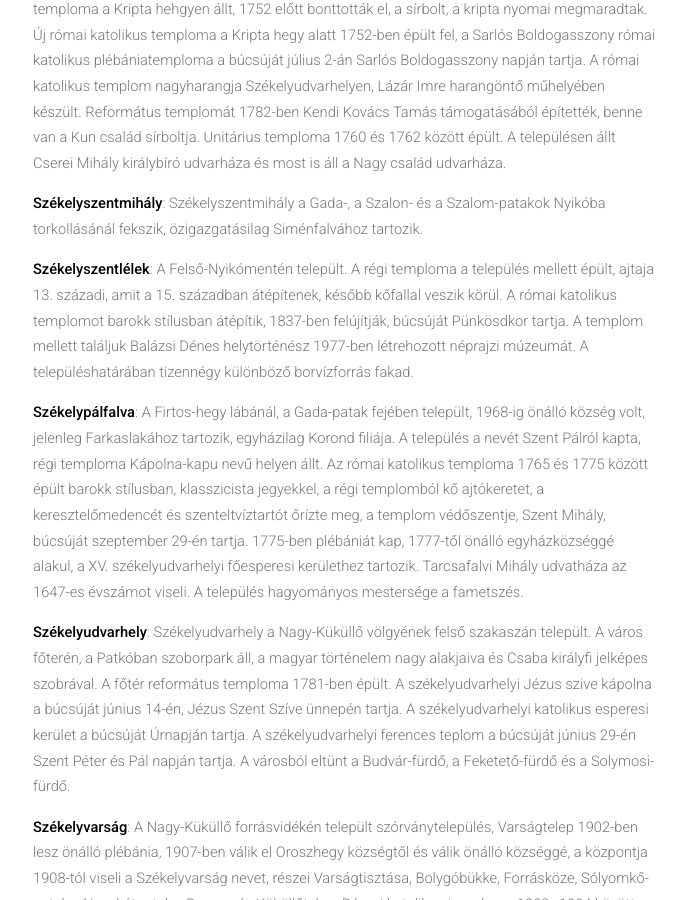
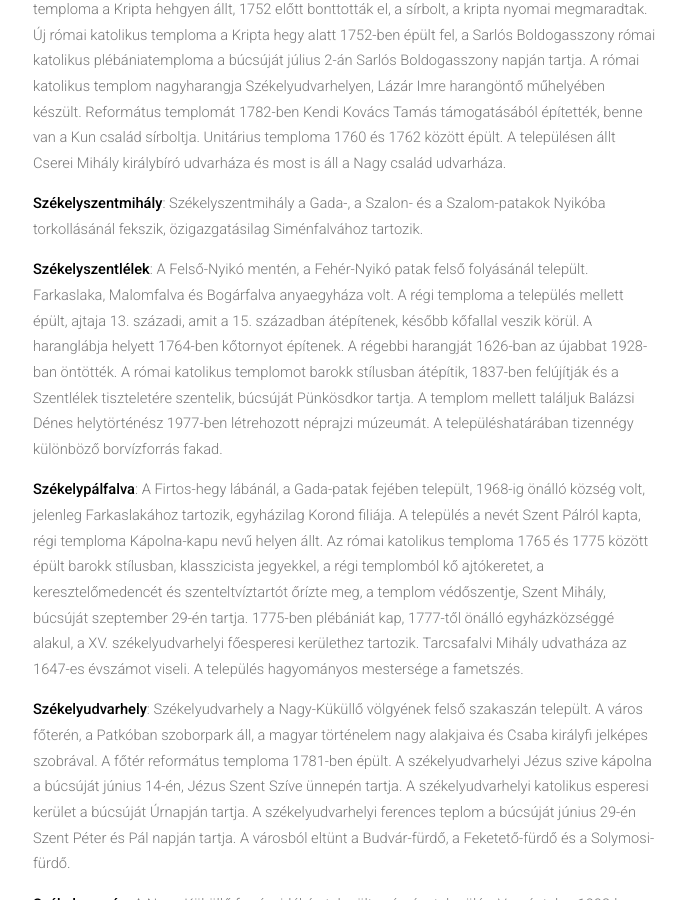
Before and after one commit to siculia/siculia.github.io, a Jekyll site: the page built from siculia-udvarhelyszek.html, in a window 1280 px wide and 900 px high, scrolled down 7981 px. Shown: the whole window, without its empty margins (127-812 px from the left). Built offline with Jekyll 4.4.1, drawn with Linux system fonts in a browser that asks for light colours; nearby versions of some CDN libraries; library files that are not in the unit come from our copies.

Commit message:
Székelyszenetlélek+

```diff
--- a/siculia-udvarhelyszek.html
+++ b/siculia-udvarhelyszek.html
@@ -107,7 +107,7 @@ layout: default
 							<p style="text-align: left;"><b>Székelyszenterzsébet</b>: A Mogyorós patak két oldalán települt, Újszékelyhez tartozik.  A román korból származó templomát, késő gótikus stílusban átépítik, Magyarországi Szent Erzsébet tiszteletére volt szentelve. A középkori templomot a reformátusok 1639-ben veszik bírtokba, 1662-ben véglegesen nekik ítélik, 1870-ben lebontják, helyére 1870 és 1872 között református templomot építenek. A református templom keleti részében a padlózat alatt van a régi templomból megmaradt középkori kripta. A középkori templomhoz épített torony 1785-ben készült el, új nagyharangját 1921-ben öntik. A településen állt Eössi udvarház nyomtalanul eltűnt, a 18–19. századi Kemény udvarház 1997-ben romba dőlt. A református templomkertben 2006-ban felavatják Magyarországi Szent Erzsébet egészalakos szobrát.</p>
 							<p style="text-align: left;"><b>Székelykál</b>: A Káli-patak völgyében települt, közigazgatásilag Nagyernyéhez tartozik. középkori temploma a Kripta hehgyen állt, 1752 előtt bonttották el, a sírbolt, a kripta nyomai megmaradtak. Új római katolikus temploma a Kripta hegy alatt 1752-ben épült fel, a Sarlós Boldogasszony római katolikus plébániatemploma a búcsúját július 2-án Sarlós Boldogasszony napján tartja. A római katolikus templom nagyharangja Székelyudvarhelyen, Lázár Imre harangöntő műhelyében készült. Református templomát 1782-ben Kendi Kovács Tamás támogatásából építették, benne van a Kun család sírboltja. Unitárius temploma 1760 és 1762 között épült. A településen állt Cserei Mihály királybíró udvarháza és most is áll a Nagy család udvarháza.</p>
 							<p style="text-align: left;"><b>Székelyszentmihály</b>: Székelyszentmihály a Gada-, a Szalon- és a Szalom-patakok Nyikóba torkollásánál fekszik, özigazgatásilag Siménfalvához tartozik.</p>
-							<p style="text-align: left;"><b>Székelyszentlélek</b>: A Felső-Nyikómentén települt. A régi temploma a település mellett épült, ajtaja 13. századi, amit a 15. században átépítenek, később kőfallal veszik körül. A római katolikus templomot barokk stílusban átépítik, 1837-ben felújítják, búcsúját Pünkösdkor tartja. A templom mellett találjuk Balázsi Dénes helytörténész 1977-ben létrehozott néprajzi múzeumát. A településhatárában tizennégy különböző borvízforrás fakad.</p>
+							<p style="text-align: left;"><b>Székelyszentlélek</b>: A Felső-Nyikó mentén, a Fehér-Nyikó patak felső folyásánál települt. Farkaslaka, Malomfalva és Bogárfalva anyaegyháza volt. A régi temploma a település mellett épült, ajtaja 13. századi, amit a 15. században átépítenek, később kőfallal veszik körül. A haranglábja helyett 1764-ben kőtornyot építenek. A régebbi harangját 1626-ban az újabbat 1928-ban öntötték. A római katolikus templomot barokk stílusban átépítik, 1837-ben felújítják és a Szentlélek tiszteletére szentelik, búcsúját Pünkösdkor tartja. A templom mellett találjuk Balázsi Dénes helytörténész 1977-ben létrehozott néprajzi múzeumát. A településhatárában tizennégy különböző borvízforrás fakad.</p>
 							<p style="text-align: left;"><b>Székelypálfalva</b>: A Firtos-hegy lábánál, a Gada-patak fejében települt, 1968-ig önálló község volt, jelenleg Farkaslakához tartozik, egyházilag Korond filiája. A település a nevét Szent Pálról kapta, régi temploma Kápolna-kapu nevű helyen állt. Az római katolikus temploma 1765 és 1775 között épült barokk stílusban, klasszicista jegyekkel, a régi templomból kő ajtókeretet, a keresztelőmedencét és szenteltvíztartót őrízte meg, a templom védő­szent­je, Szent Mihály, búcsúját szeptember 29-én tartja. 1775-ben plébániát kap, 1777-től önálló egyházközséggé alakul, a XV. székelyudvarhelyi főesperesi kerülethez tartozik. Tarcsafalvi Mihály udvatháza az 1647-es évszámot viseli. A település hagyományos mestersége a fametszés. </p>
 							<p style="text-align: left;"><b>Székelyudvarhely</b>: Székelyudvarhely a Nagy-Küküllő völgyének felső szakaszán települt. A város főterén, a Patkóban szoborpark áll, a magyar történelem nagy alakjaiva és Csaba királyfi jelképes szobrával. A főtér református temploma 1781-ben épült. A székelyudvarhelyi Jézus szive kápolna a búcsúját június 14-én, Jézus Szent Szíve ünnepén tartja. A székelyudvarhelyi katolikus esperesi kerület a búcsúját Úrnapján tartja. A székelyudvarhelyi ferences teplom a búcsúját június 29-én Szent Péter és Pál napján tartja. A városból eltünt a Budvár-fürdő, a Feketető-fürdő és a Solymosi-fürdő.</p>
 							<p style="text-align: left;"><b>Székelyvarság</b>: A Nagy-Küküllő forrásvidékén települt szórványtelepülés, Varságtelep 1902-ben lesz önálló plébánia, 1907-ben válik el Oroszhegy községtől és válik önálló községgé, a központja 1908-tól viseli a Székelyvarság nevet, részei Varságtisztása, Bolygóbükke, For­rás­kö­ze, Sólyom­kő­pataka, Nagy­kút­pa­ta­ka, Bagzos és Küküllőtelep. Római katolikus temploma 1902–1904 között Majláth Gusztáv Károly gyulafehérvári püspök támogatásából épült, a búcsúját június 29-én, Szent Péter és Pál napján tartja.  A település 2001 és 2003 között ravatalozó kápolnát épít, plébániája 2008-ban épül fel, a XV. székelyudvarhelyi főesperesi kerülethez tartozik. A teplom tornyát 1949-ben vihar veri, az eredeti tornyot 2016-ban állítják helyre. Székelyvarság központjától 3-4 kilométerre találjuk a két lépcsős Csorgókő-vízesést, ettől örszáz méterre van a Jézus-kútja forrás. A település határában emelkedett a Tartód vára. Híres a zsindelykészítéséről.</p>
```
